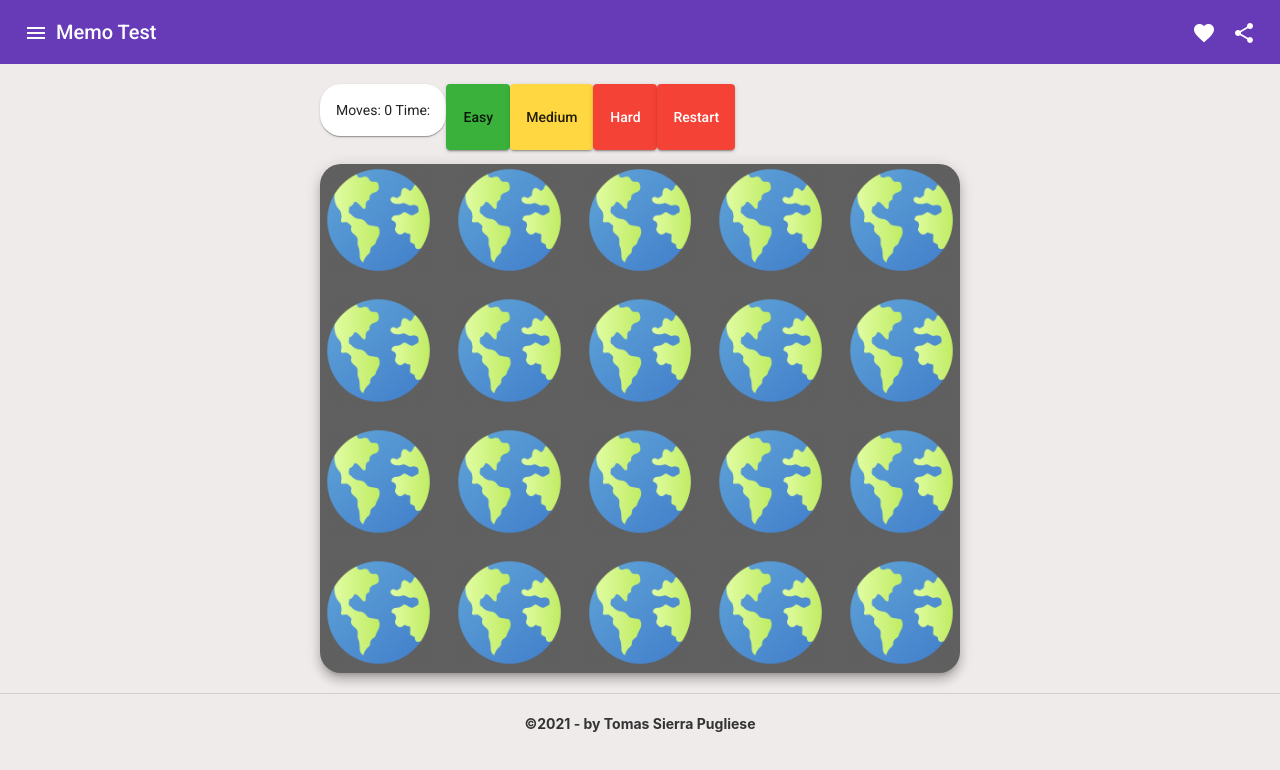
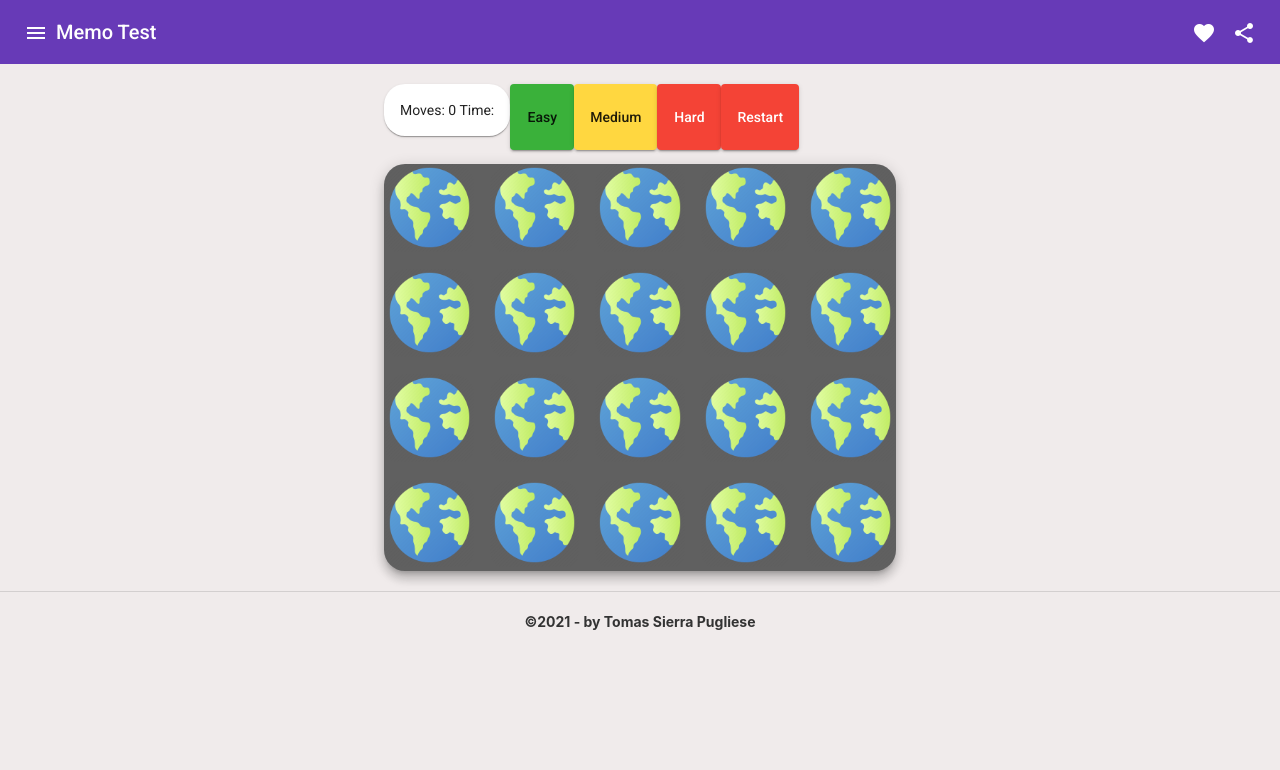
Before and after one commit to sierrapugliesetomas/memo-test, an Angular app: page / in a window 1280 px wide. Shown: the top 770 px of the page. Built offline with nearby package versions, Linux system fonts and the light colour scheme.

Commit message:
container margin fix

```diff
--- a/src/app/game/game.component.css
+++ b/src/app/game/game.component.css
@@ -22,8 +22,8 @@
 }
 
 .container {
-  margin-left: 25%;
-  margin-right: 25%;
+  margin-left: 30%;
+  margin-right: 30%;
 }
 
 .fade-in {
```
